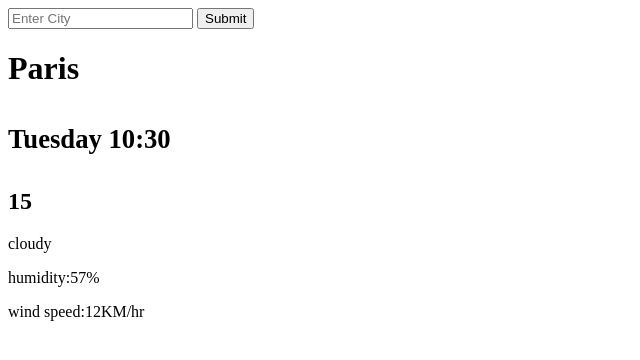
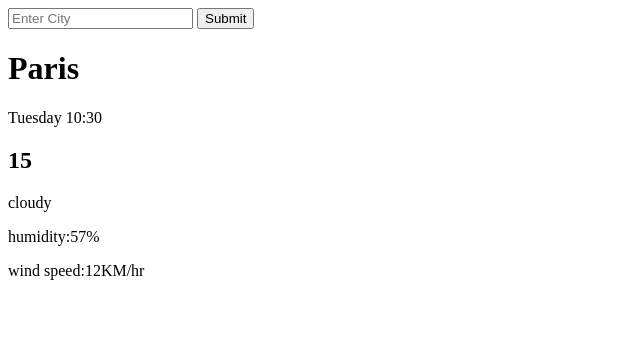
Before and after one commit to Amanda799-star/weather-App, a plain HTML site: page index.html in a window 1280 px wide. Shown: the whole page, without its empty margins (0-640 px from the left). Drawn offline with Linux system fonts and the light colour scheme.

Commit message:
added basic html

```diff
--- a/index.html
+++ b/index.html
@@ -15,9 +15,9 @@
     <main>
 <div>
     <h1>
-       Paris <br>
-       <p><small>Tuesday 10:30</small></p>
-    </h1>
+       Paris
+       </h1>
+       <p>Tuesday 10:30</p>
 </div>
 <div>
     <h2>
```
